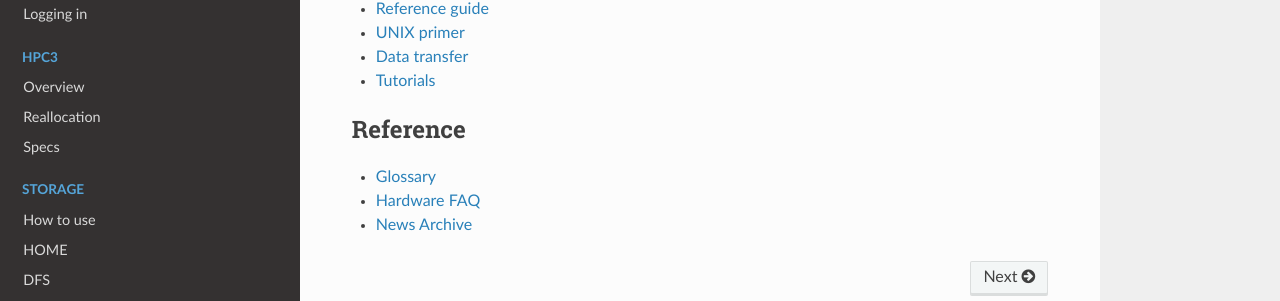
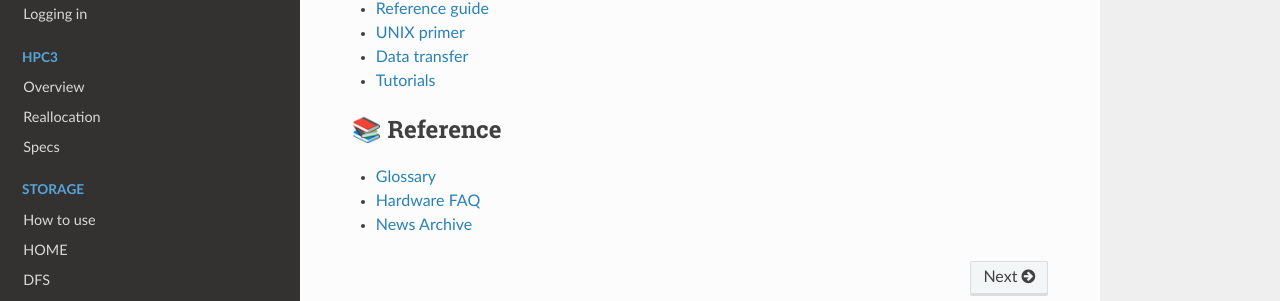
Before and after one commit to RCIC-UCI-Public/website-rcic, a Sphinx documentation site: the page built from docs/source/index.rst, in a window 1280 px wide and 900 px high, scrolled down 961 px. Shown: the part 474-775 px from the top of the window. Built offline with Sphinx 7.4.7 and the Read the Docs theme 2.0.0, drawn with Linux system fonts in a browser that asks for light colours.

Commit message:
add image to toc title

```diff
--- a/docs/source/index.rst
+++ b/docs/source/index.rst
@@ -79,7 +79,7 @@ RCIC User Documentation
 
 .. toctree::
    :maxdepth: 1
-   :caption: Reference
+   :caption: 📚 Reference
 
    references/glossary
    references/hardware-faq
```
